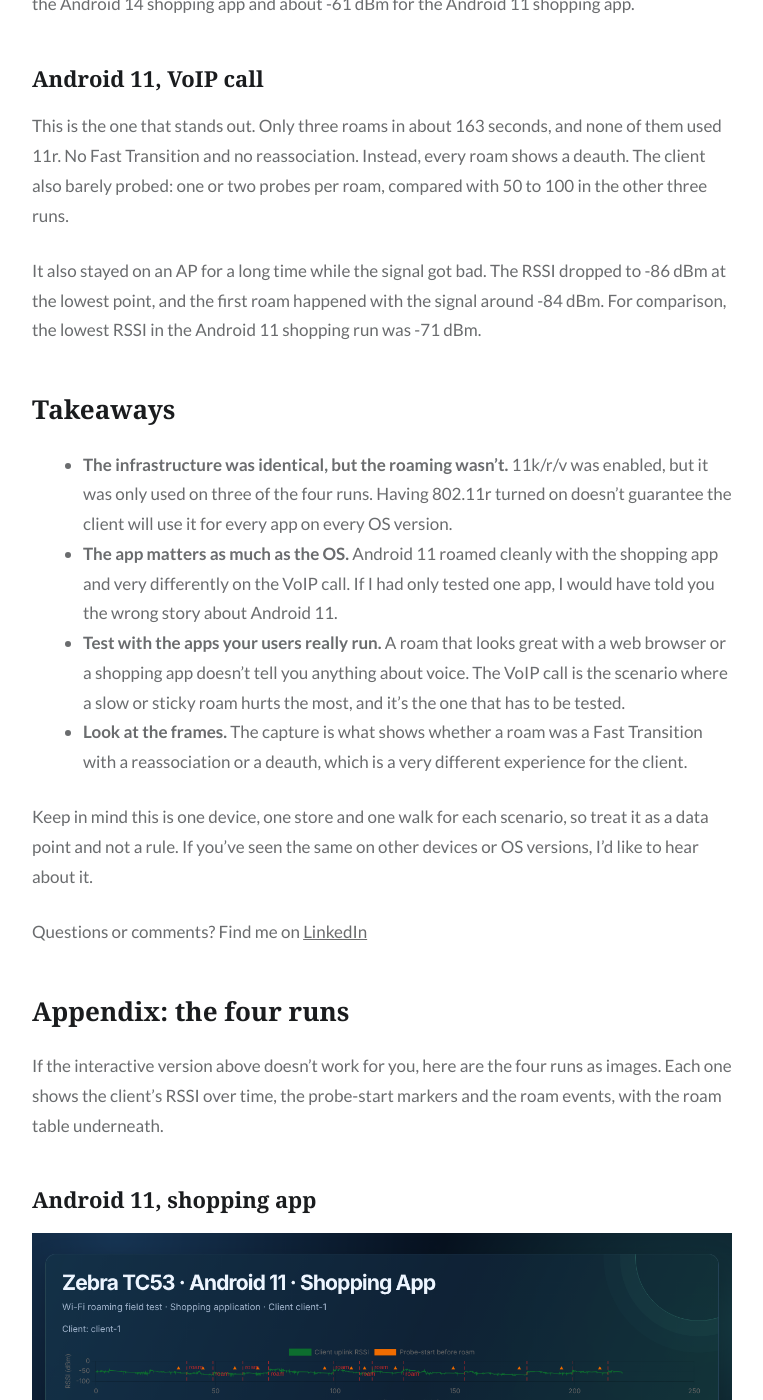
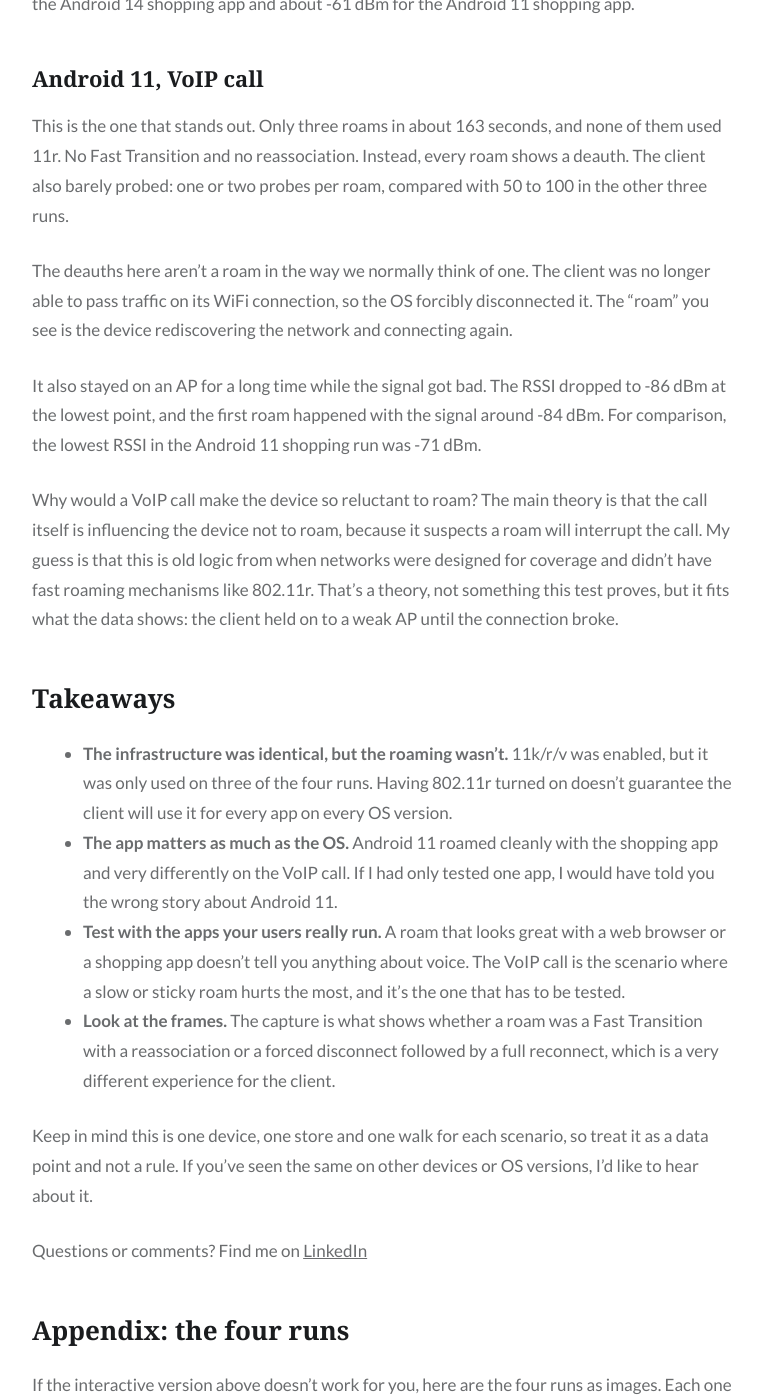
Before and after one commit to mattbfrederick/mattbfrederick.github.io, a Jekyll site: the page built from _posts/2026-10-29-how-your-app-and-android-version-change-wifi-roaming.md, in a window 1280 px wide and 1400 px high, scrolled down 4466 px. Shown: the whole window, without its empty margins (258-1021 px from the left). Built offline with Jekyll 4.4.1, drawn with Linux system fonts in a browser that asks for light colours; some of the changed text lies outside the part shown.

Commit message:
Explain Android 11 VoIP deauths and roaming theory; link LinkedIn instead of Twitter
Co-Authored-By: Claude Sonnet 5.5 <noreply@anthropic.com>
Claude-Session: https://claude.ai/code/session_014CQg2fiqKwVjjw9VE4oMh7

```diff
--- a/_config.yml
+++ b/_config.yml
@@ -4,6 +4,7 @@ description: A wireless networking blog...
 author: Matt Frederick
 url: "https://finesine.com"
 twitter_username: mattbfrederick
+linkedin_url: "https://www.linkedin.com/in/matthew-frederick-b2220b84"
 twitter:
   username: mattbfrederick
 timezone: America/Chicago
--- a/_includes/footer.html
+++ b/_includes/footer.html
@@ -3,8 +3,8 @@
     <p class="site-info">
       &copy; {{ site.time | date: "%Y" }} {{ site.author | escape }}
       &middot; <a href="{{ "/feed.xml" | relative_url }}">RSS</a>
-      {%- if site.twitter_username %}
-      &middot; <a href="https://twitter.com/{{ site.twitter_username }}">@{{ site.twitter_username }}</a>
+      {%- if site.linkedin_url %}
+      &middot; <a href="{{ site.linkedin_url }}">LinkedIn</a>
       {%- endif %}
     </p>
   </div>
--- a/_posts/2026-10-29-how-your-app-and-android-version-change-wifi-roaming.md
+++ b/_posts/2026-10-29-how-your-app-and-android-version-change-wifi-roaming.md
@@ -66,14 +66,18 @@ The signal was a little lower at the moment of the roam on this one. The median
 
 This is the one that stands out. Only three roams in about 163 seconds, and none of them used 11r. No Fast Transition and no reassociation. Instead, every roam shows a deauth. The client also barely probed: one or two probes per roam, compared with 50 to 100 in the other three runs.
 
+The deauths here aren't a roam in the way we normally think of one. The client was no longer able to pass traffic on its WiFi connection, so the OS forcibly disconnected it. The "roam" you see is the device rediscovering the network and connecting again.
+
 It also stayed on an AP for a long time while the signal got bad. The RSSI dropped to -86 dBm at the lowest point, and the first roam happened with the signal around -84 dBm. For comparison, the lowest RSSI in the Android 11 shopping run was -71 dBm.
+
+Why would a VoIP call make the device so reluctant to roam? The main theory is that the call itself is influencing the device not to roam, because it suspects a roam will interrupt the call. My guess is that this is old logic from when networks were designed for coverage and didn't have fast roaming mechanisms like 802.11r. That's a theory, not something this test proves, but it fits what the data shows: the client held on to a weak AP until the connection broke.
 
 ## Takeaways
 
 - **The infrastructure was identical, but the roaming wasn't.** 11k/r/v was enabled, but it was only used on three of the four runs. Having 802.11r turned on doesn't guarantee the client will use it for every app on every OS version.
 - **The app matters as much as the OS.** Android 11 roamed cleanly with the shopping app and very differently on the VoIP call. If I had only tested one app, I would have told you the wrong story about Android 11.
 - **Test with the apps your users really run.** A roam that looks great with a web browser or a shopping app doesn't tell you anything about voice. The VoIP call is the scenario where a slow or sticky roam hurts the most, and it's the one that has to be tested.
-- **Look at the frames.** The capture is what shows whether a roam was a Fast Transition with a reassociation or a deauth, which is a very different experience for the client.
+- **Look at the frames.** The capture is what shows whether a roam was a Fast Transition with a reassociation or a forced disconnect followed by a full reconnect, which is a very different experience for the client.
 
 Keep in mind this is one device, one store and one walk for each scenario, so treat it as a data point and not a rule. If you've seen the same on other devices or OS versions, I'd like to hear about it.
 
```
Also changed, not shown: about.md (+1 -1 lines).
